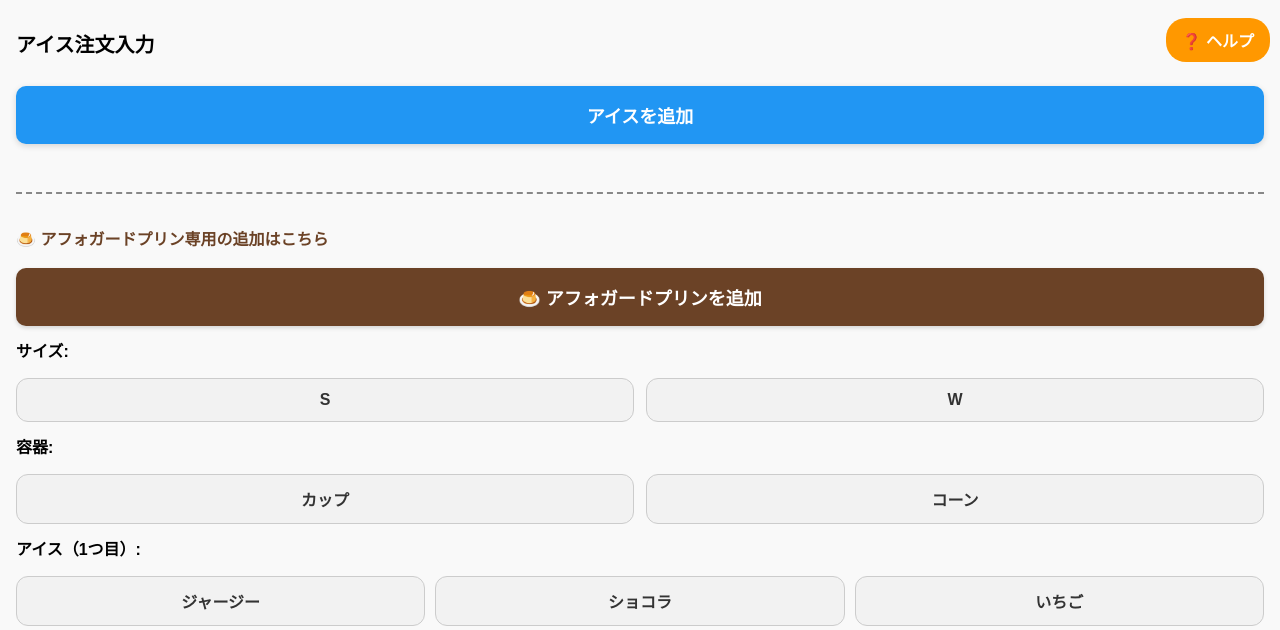
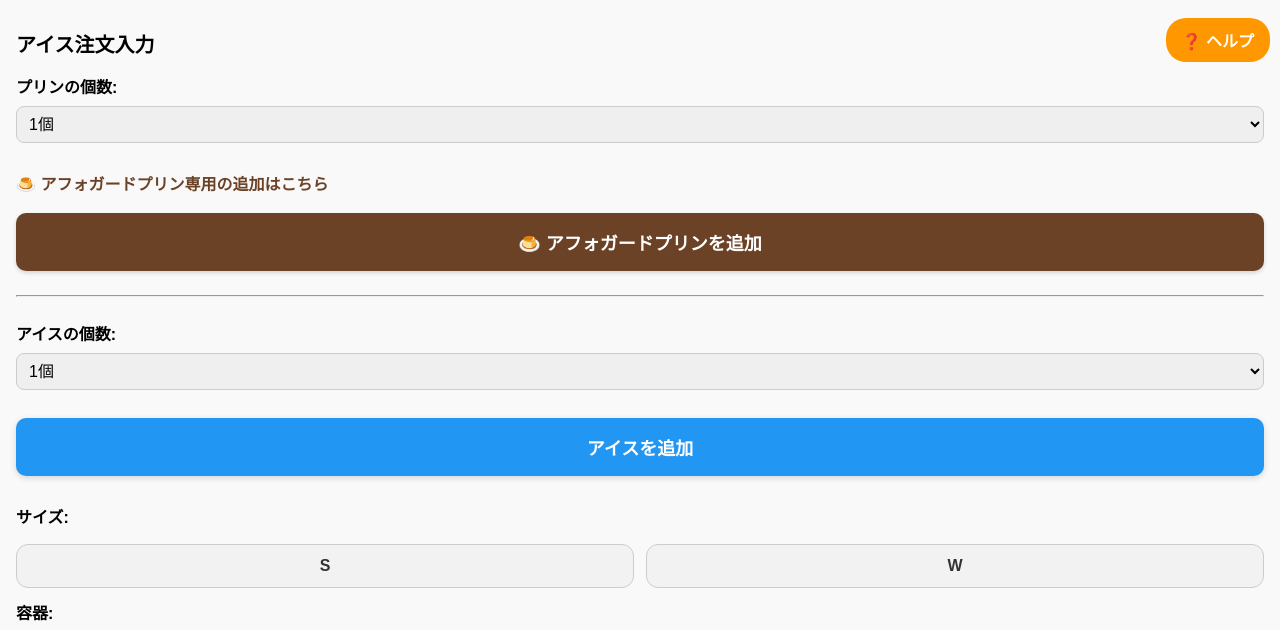
Before and after one commit to Yujiro-Muraoka/ice-order-system, a Django app: page /register/ in a window 1280 px wide. Shown: the top 630 px of the page. Run offline with Django 5.2, Linux system fonts and the light colour scheme.

Commit message:
Update all modified files

```diff
--- a/orders/templates/orders/register.html
+++ b/orders/templates/orders/register.html
@@ -267,13 +267,24 @@
 </script>
 
 <script>
-  document.querySelectorAll('.select-btn').forEach(btn => {
-    btn.addEventListener('pointerdown', () => {
-      document.querySelectorAll('.select-btn').forEach(b => b.classList.remove('selected'));
-      btn.classList.add('selected');
+  document.querySelectorAll('form').forEach(form => {
+    form.addEventListener('submit', () => {
+      sessionStorage.setItem('scrollPos', window.scrollY);
     });
   });
 </script>
+<script>
+  window.addEventListener('load', () => {
+    const pos = sessionStorage.getItem('scrollPos');
+    if (pos !== null) {
+      setTimeout(() => {
+        window.scrollTo({ top: parseInt(pos), behavior: 'auto' });
+        sessionStorage.removeItem('scrollPos');
+      }, 100);
+    }
+  });
+</script>
+
 
   <script>
     let selected = {};
@@ -365,23 +376,17 @@
 </head>
 <body>
   <h1>アイス注文入力</h1>
-<button id="helpButton" onclick="openHelp()">❓ ヘルプ</button>
+  <!-- 🍮 アフォガードプリンの個数選択 -->
+<label for="pudding-quantity" style="display:block; margin-top: 16px; font-weight: bold;">プリンの個数:</label>
+<select id="pudding-quantity" style="padding: 8px; margin-bottom: 12px;">
+  <option value="1">1個</option>
+  <option value="2">2個</option>
+  <option value="3">3個</option>
+  <option value="4">4個</option>
+  <option value="5">5個</option>
+</select>
 
-<div id="helpModal">
-  <h3>🧾 レジ操作ガイド</h3>
-  <ul>
-    <li>サイズ、容器、フレーバーを選択してください</li>
-    <li>「アイスを追加」で仮注文に追加されます</li>
-    <li>全て追加したら「注文を確定」を押してください</li>
-    <li>クリップ番号と色も忘れずに設定してください</li>
-  </ul>
-  <button id="closeHelp" onclick="closeHelp()">閉じる</button>
-</div>
-<!-- 🍨 アイスを追加ボタン（従来通り） -->
-<button onclick="addIce()" class="add-button" style="margin-bottom: 16px;">アイスを追加</button>
-
-<!-- 🍮 アフォガードプリン追加ボタン（見た目・配置・説明を差別化） -->
-<div style="margin-top: 32px; padding-top: 16px; border-top: 2px dashed #888;">
+<!-- 🍮 追加ボタン（枠付き） -->
   <p style="font-weight: bold; color: #6B4226; font-size: 16px; margin-bottom: 10px;">🍮 アフォガードプリン専用の追加はこちら</p>
   <button onclick="addPudding()" style="
     background-color: #6B4226;
@@ -395,6 +400,34 @@
     box-shadow: 0 2px 4px rgba(0,0,0,0.15);
   ">🍮 アフォガードプリンを追加</button>
 </div>
+<hr style="margin-top: 24px; margin-bottom: 24px;">
+<button id="helpButton" onclick="openHelp()">❓ ヘルプ</button>
+<div id="helpModal">
+  <h3>🧾 レジ操作ガイド</h3>
+  <ul>
+    <li>サイズ、容器、フレーバーを選択してください</li>
+    <li>「アイスを追加」で仮注文に追加されます</li>
+    <li>全て追加したら「注文を確定」を押してください</li>
+    <li>クリップ番号と色も忘れずに設定してください</li>
+  </ul>
+  <button id="closeHelp" onclick="closeHelp()">閉じる</button>
+</div>
+
+
+
+<!-- 🍨 アイスを追加ボタン（従来通り） -->
+<label for="ice-quantity" style="display:block; margin-top: 20px; font-weight: bold;">アイスの個数:</label>
+<select id="ice-quantity" style="padding: 8px; margin-bottom: 16px;">
+  <option value="1">1個</option>
+  <option value="2">2個</option>
+  <option value="3">3個</option>
+  <option value="4">4個</option>
+  <option value="5">5個</option>
+</select>
+<button onclick="addIce()" class="add-button" style="margin-bottom: 16px;">アイスを追加</button>
+
+
+
 
   <form onsubmit="event.preventDefault(); addIce();">
     <label>サイズ:</label>
@@ -404,23 +437,41 @@
 </div>
 
 <script>
-async function addPudding() {
-  await fetch('/add_temp_pudding/', {
+async function addIce() {
+  const quantity = parseInt(document.getElementById('ice-quantity').value);
+  if (!selected.size || !selected.container || !selected.flavor1) {
+    alert('サイズ・容器・アイス（1つ目）を選択してください。');
+    return;
+  }
+
+  for (let i = 0; i < quantity; i++) {
+    await fetch('/add_temp_ice/', {
       method: 'POST',
       headers: {
         'X-CSRFToken': '{{ csrf_token }}',
         'Content-Type': 'application/x-www-form-urlencoded'
+      },
+      body: new URLSearchParams({
+        size: selected.size,
+        container: selected.container,
+        flavor1: selected.flavor1,
+        flavor2: selected.flavor2 || ''
+      })
+    });
   }
-  });
+
   location.reload();
 }
+
 </script>
 <script>
 async function addPudding() {
+  const quantity = parseInt(document.getElementById('pudding-quantity').value);
   const btn = event.target;
   btn.disabled = true;
   btn.textContent = "🍮 追加中...";
 
+  for (let i = 0; i < quantity; i++) {
     const res = await fetch('/add_temp_pudding/', {
       method: 'POST',
       headers: {
@@ -429,20 +480,23 @@ async function addPudding() {
       }
     });
 
-  if (res.ok) {
-    btn.textContent = "🍮 追加完了！";
-    btn.style.backgroundColor = "#4CAF50"; // 緑で成功感
-    setTimeout(() => location.reload(), 800); // 0.8秒後に更新
-  } else {
+    if (!res.ok) {
       btn.textContent = "⚠️ 追加失敗";
-    btn.style.backgroundColor = "#f44336"; // 赤でエラー
+      btn.style.backgroundColor = "#f44336";
       setTimeout(() => {
         btn.disabled = false;
         btn.textContent = "🍮 アフォガードプリンを追加";
         btn.style.backgroundColor = "#6B4226";
       }, 1500);
+      return;
     }
   }
+
+  btn.textContent = "🍮 追加完了！";
+  btn.style.backgroundColor = "#4CAF50";
+  setTimeout(() => location.reload(), 800);
+}
+
 </script>
 
 
@@ -478,9 +532,13 @@ async function addPudding() {
 <ul>
 {% if pudding_count > 0 %}
   <li style="margin-bottom: 6px;">
-      <strong class="item-label" style="color: #a52a2a;">🍮 アフォガードプリン × {{ pudding_count }}個</strong>
+    <strong class="item-label" style="color: #a52a2a;">
+      🍮 アフォガードプリン × {{ pudding_count }}個
+    </strong>
+    <a href="/delete_all_pudding/" style="color: red; margin-left: 8px;">[すべて削除]</a>
   </li>
 {% endif %}
+
 
   {% for ice in temp_ice %}
     {% if not ice.is_pudding %}
--- a/orders/urls.py
+++ b/orders/urls.py
@@ -19,6 +19,7 @@ urlpatterns = [
     path('delete_group_from_deshap/<str:group_id>/', views.delete_group_from_deshap, name='delete_group_from_deshap'),
     path('', views.health_check),
     path('add_temp_pudding/', views.add_temp_pudding, name='add_temp_pudding'),
+    path('delete_all_pudding/', views.delete_all_pudding, name='delete_all_pudding'),
 
 
 ]
--- a/orders/views.py
+++ b/orders/views.py
@@ -360,6 +360,12 @@ def deshap_view(request):
         'pudding_count_completed': pudding_count_completed,
     })
 
+def delete_all_pudding(request):
+    temp_ice = request.session.get('temp_ice', [])
+    temp_ice = [item for item in temp_ice if not item.get('is_pudding')]
+    request.session['temp_ice'] = temp_ice
+    return redirect('/register')
+
 
 @csrf_exempt
 def update_status(request, group_id, new_status):
```
Also changed, not shown: db.sqlite3. Lines whose indentation alone changed are shown as unchanged.
